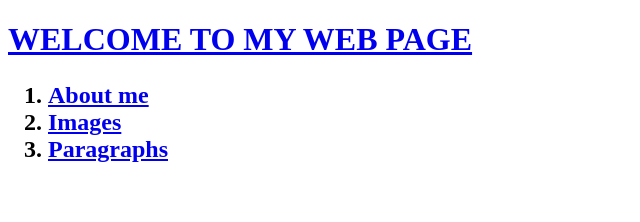
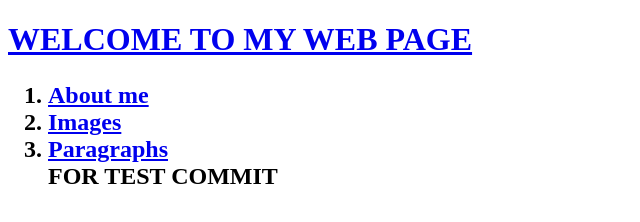
Before and after one commit to wonwooCho/first_html_web, a plain HTML site: page index.html in a window 1280 px wide. Shown: the whole page, without its empty margins (0-640 px from the left). Drawn offline with Linux system fonts and the light colour scheme.

Commit message:
for test commit, push

```diff
--- a/index.html
+++ b/index.html
@@ -13,6 +13,8 @@
                 <li><a href="about_me.html">About me</a></li>
                 <li><a href="images.html">Images</a></li>
                 <li><a href="paragraphs.html">Paragraphs</a></li>
+
+                FOR TEST COMMIT
             </ol>
         </h2>
     </body>
```
